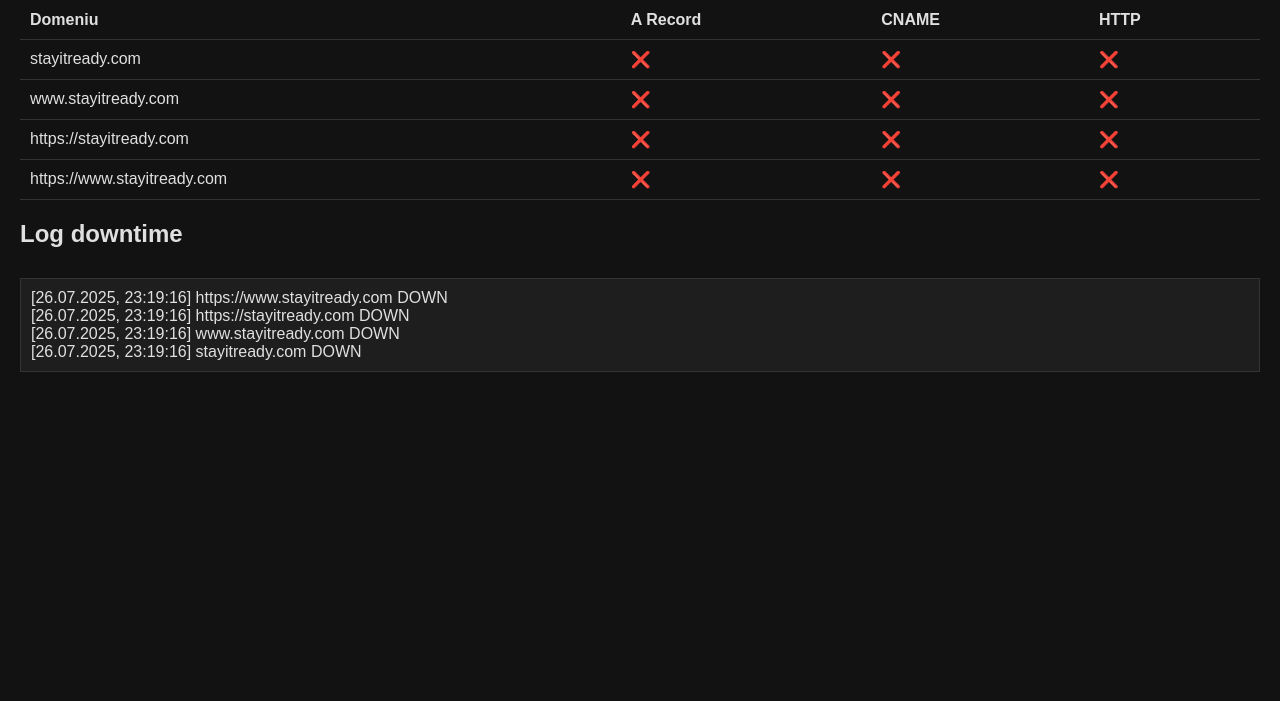
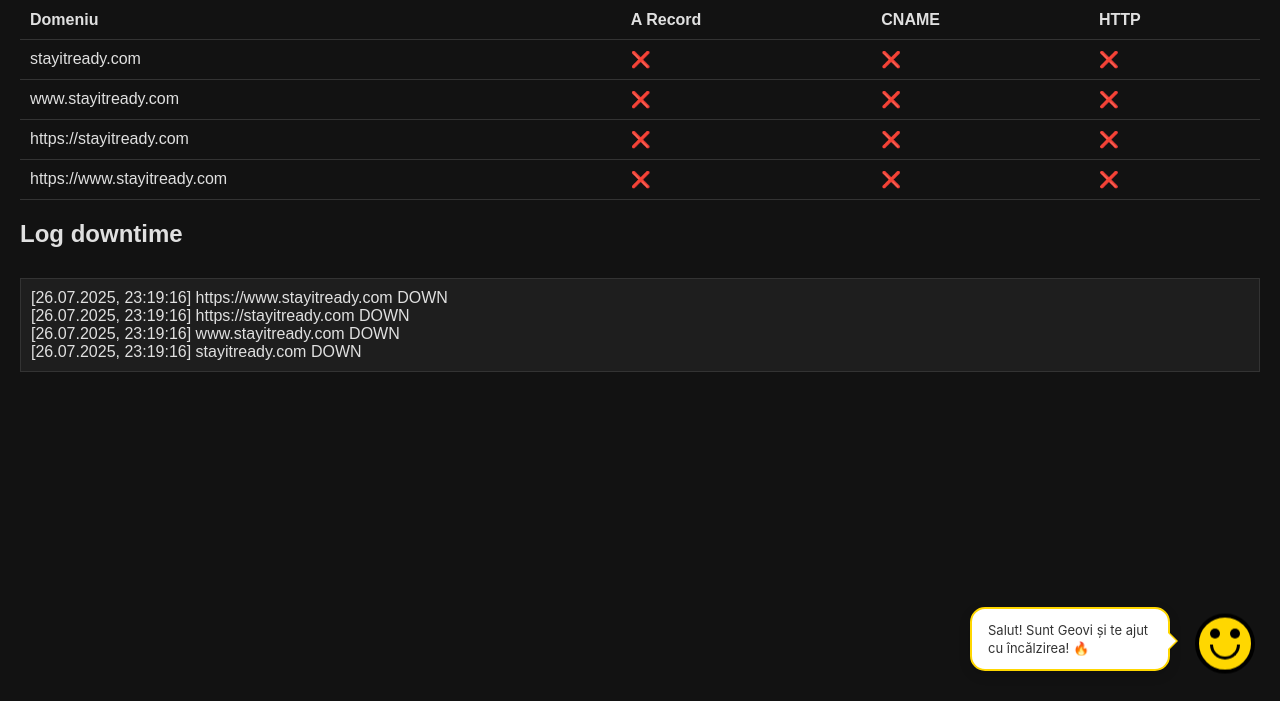
Before and after one commit to Vadrian72/stayitready-healthcheck, a plain HTML site: page index.html in a window 1280 px wide. Shown: the part 99-800 px from the top of the page. Drawn offline with Linux system fonts and the light colour scheme; no server answers.

Commit message:
Update index.html

```diff
--- a/index.html
+++ b/index.html
@@ -60,7 +60,7 @@
 
 <h2>Log downtime</h2>
 <div id="log"></div>
-<script src="geovi-chat.js"></script>
+<script src="geovi_standalone_widget.js"></script>
 <script>
   Geovi.init({
     webhook: 'http://localhost:5678/webhook/geovi-chat',
```
